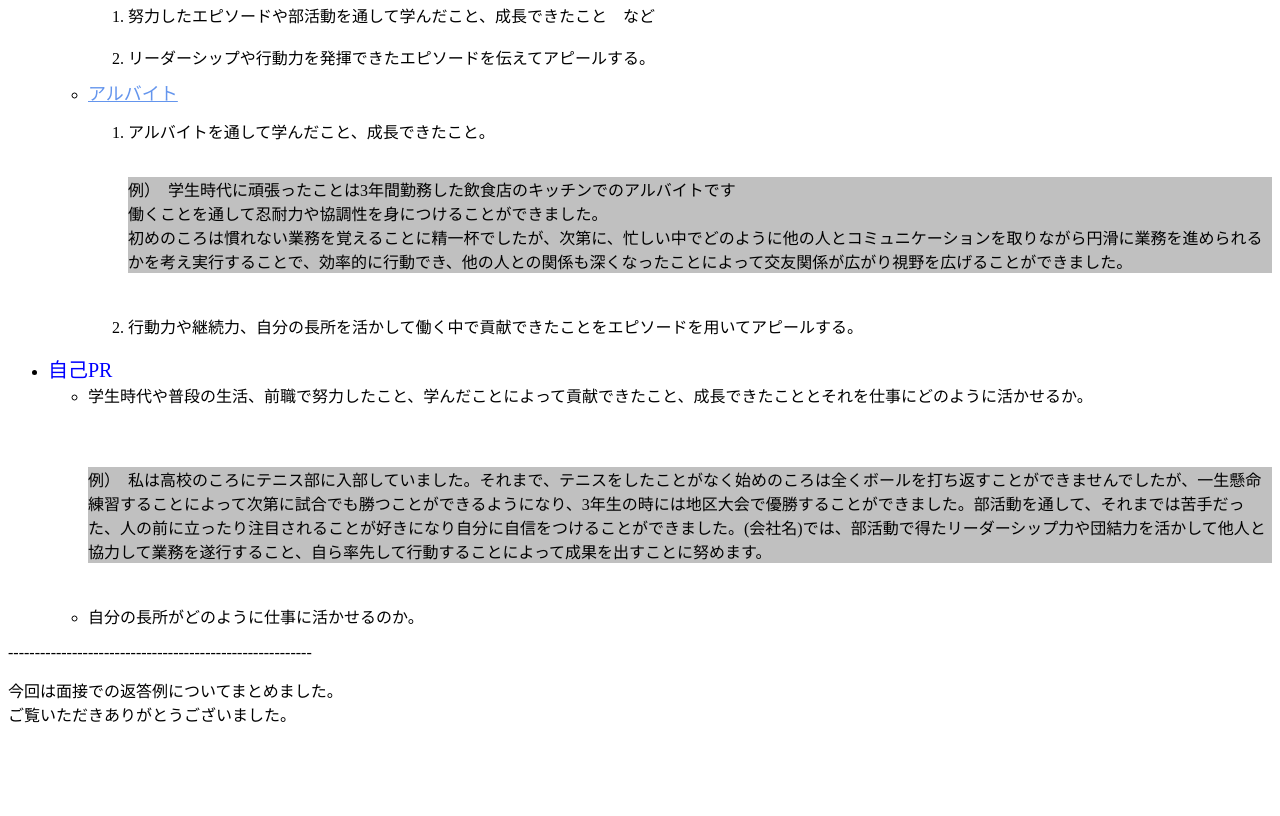
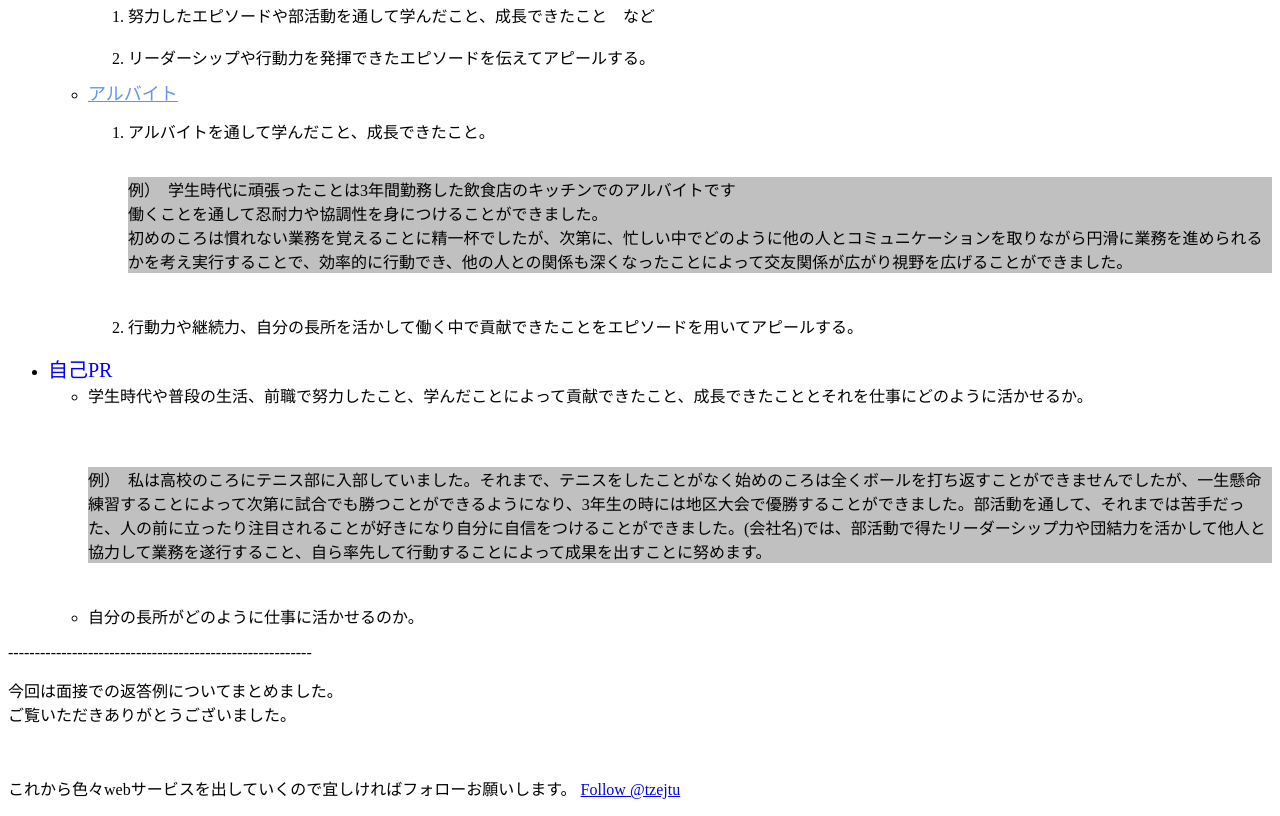
Before and after one commit to haru6279/haru6279.github.io, a plain HTML site: page index.html in a window 1280 px wide. Shown: the part 342-1158 px from the top of the page. Before the commit the page ends 1084 px from the top, so only its background shows below. Drawn offline with Linux system fonts and the light colour scheme.

Commit message:
Update index.html

```diff
--- a/index.html
+++ b/index.html
@@ -84,7 +84,10 @@
   <p>---------------------------------------------------------</p>
   <p>今回は面接での返答例についてまとめました。<br>
   ご覧いただきありがとうございました。</p>
-
+<br>
+  <p>これから色々webサービスを出していくので宜しければフォローお願いします。
+    <a href="https://twitter.com/tzejtu?ref_src=twsrc%5Etfw" class="twitter-follow-button" data-show-screen-name="false" data-show-count="false">Follow @tzejtu</a><script async src="https://platform.twitter.com/widgets.js" charset="utf-8"></script>
+　</p>
 </body>
 
 
```
